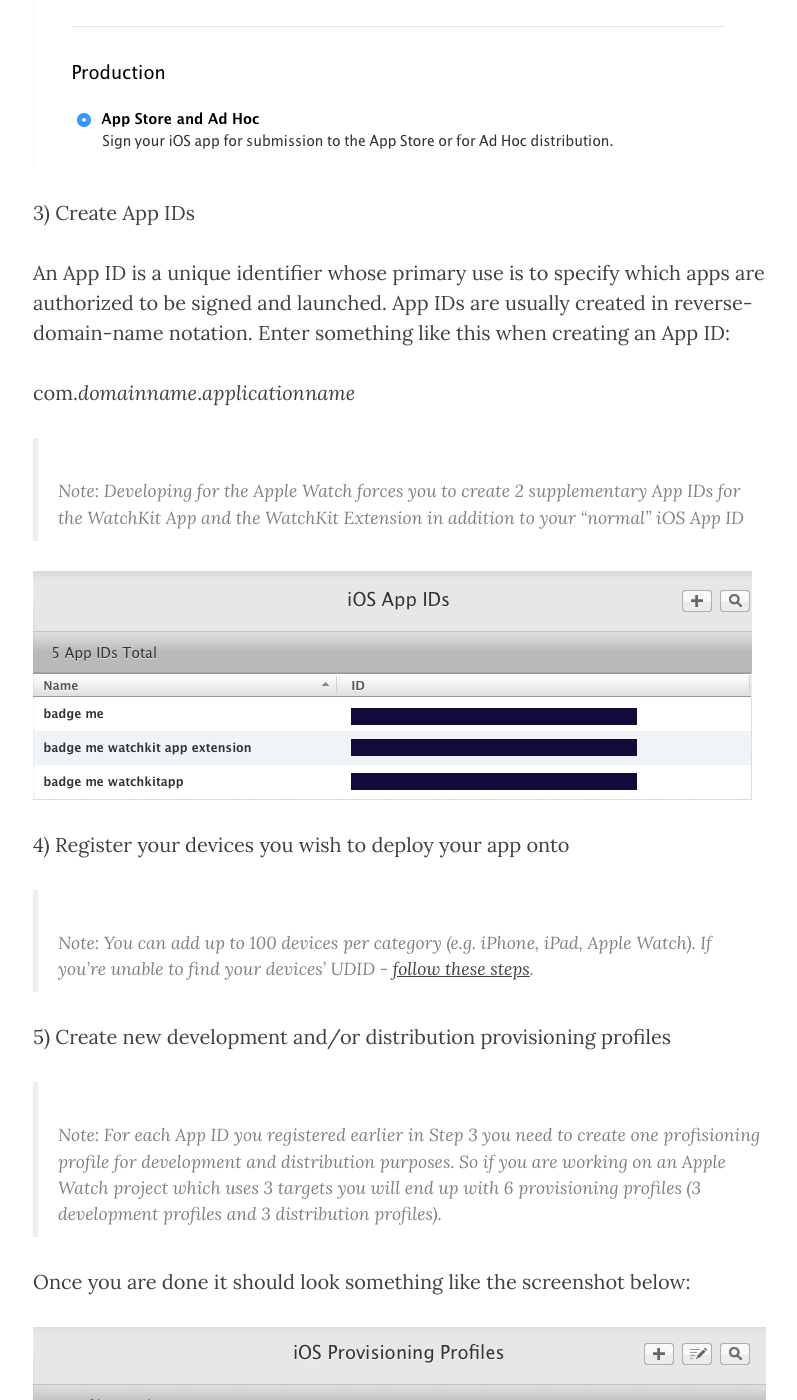
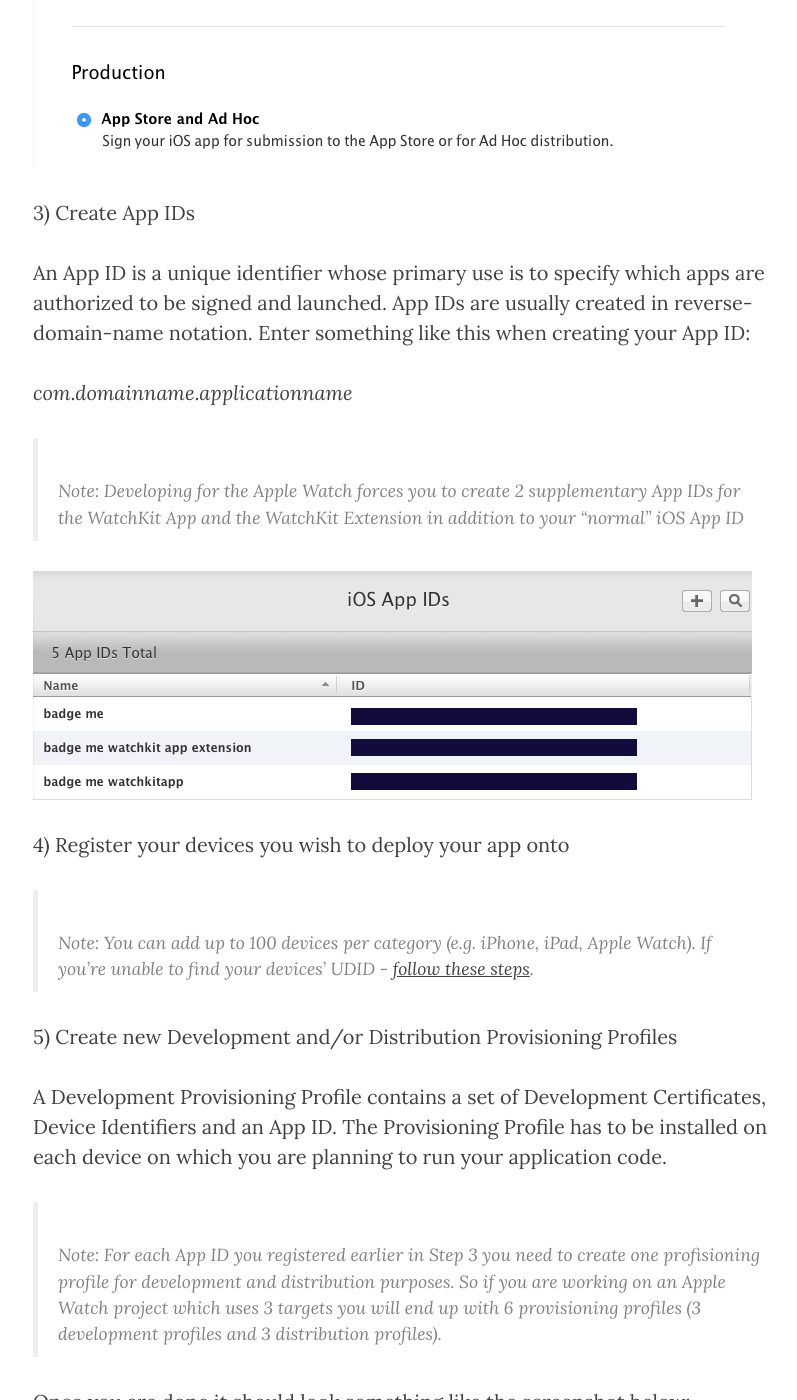
Before and after one commit to ciforios/ciforios.github.io, a Jekyll site: the page built from _posts/2015-05-08-Code-Signing.markdown, in a window 1280 px wide and 1400 px high, scrolled down 2403 px. Shown: the whole window, without its empty margins (232-1029 px from the left). Built offline with Jekyll 4.4.1, drawn with Linux system fonts in a browser that asks for light colours; nearby versions of some CDN libraries; Markdown is read by kramdown in place of the engine named in the settings; some of the changed text lies outside the part shown.

Commit message:
added content

```diff
--- a/_posts/2015-05-08-Code-Signing.markdown
+++ b/_posts/2015-05-08-Code-Signing.markdown
@@ -23,7 +23,7 @@ The next thing we're going to do is to create certificates for development and d
 
 Therefore, add new entries in the respective sections within the "Certificates, Identifiers and Profiles" > "Certificates".
 
-2) Create a new development and/or distribution certificate
+2) Create a new Development and/or Distribution Certificate
 
 Development Certificate:
 
@@ -35,9 +35,9 @@ Distribution Certificate:
 
 3) Create App IDs
 
-An App ID is a unique identifier whose primary use is to specify which apps are authorized to be signed and launched. App IDs are usually created in reverse-domain-name notation. Enter something like this when creating an App ID:
+An App ID is a unique identifier whose primary use is to specify which apps are authorized to be signed and launched. App IDs are usually created in reverse-domain-name notation. Enter something like this when creating your App ID:
 
-com.*domainname*.*applicationname*
+*com*.*domainname*.*applicationname*
 
 > Note: Developing for the Apple Watch forces you to create 2 supplementary App IDs for the WatchKit App and the WatchKit Extension in addition to your "normal" iOS App ID
 
@@ -47,7 +47,9 @@ com.*domainname*.*applicationname*
 
 > Note: You can add up to 100 devices per category (e.g. iPhone, iPad, Apple Watch). If you're unable to find your devices' UDID - [follow these steps](http://whatsmyudid.com).
 
-5) Create new development and/or distribution provisioning profiles
+5) Create new Development and/or Distribution Provisioning Profiles
+
+A Development Provisioning Profile contains a set of Development Certificates, Device Identifiers and an App ID. The Provisioning Profile has to be installed on each device on which you are planning to run your application code.
 
 > Note: For each App ID you registered earlier in Step 3 you need to create one profisioning profile for development and distribution purposes. So if you are working on an Apple Watch project which uses 3 targets you will end up with 6 provisioning profiles (3 development profiles and 3 distribution profiles).
 
```
